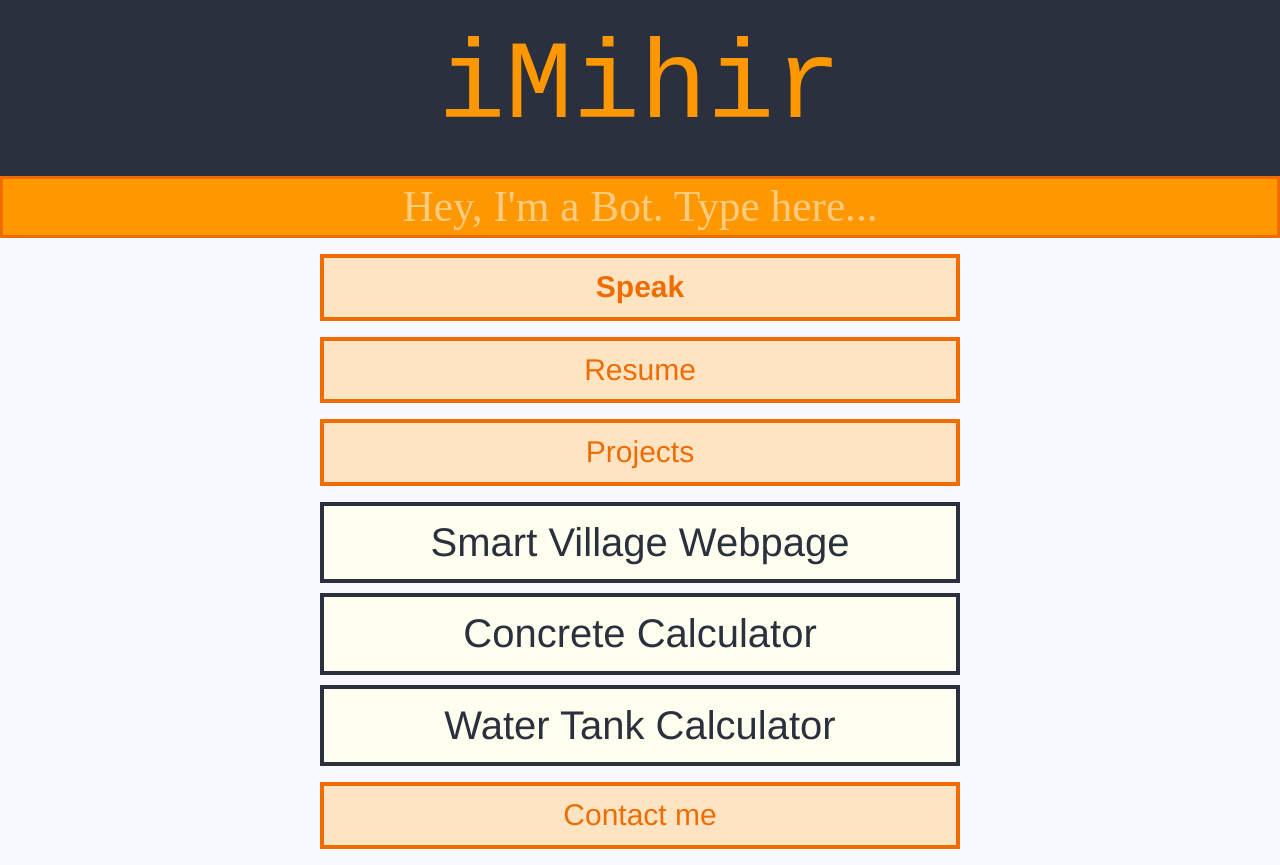
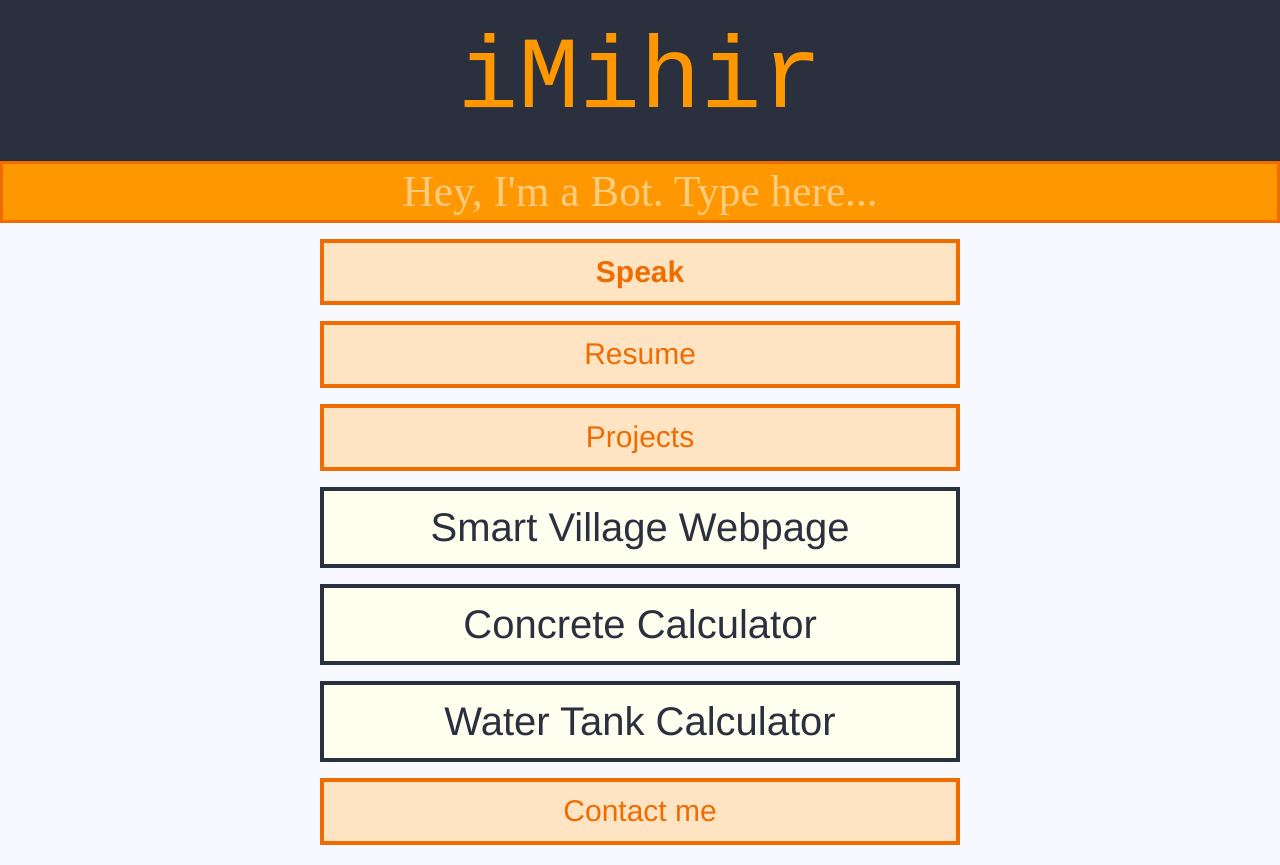
Before and after one commit to patelmihir021021/mygithubpage, a plain HTML site: page index.html in a window 1280 px wide. Both pictures are taken after a click on the element "Projects". Drawn offline with nearby package versions, Linux system fonts and the light colour scheme.

Commit message:
Add files via upload

```diff
--- a/back.css
+++ b/back.css
@@ -1,6 +1,6 @@
 .header {
 	font-family: monospace;
-    font-size: 14vmin;
+    font-size: calc(40pt + 6vmin);
     background: #2b303e;
     color: #ff9800;
     top: 0px;
@@ -44,7 +44,7 @@
     cursor: pointer;
     -webkit-transition-duration: 0.5s;
     transition-duration: 0.5s;
-    margin: 10px;
+    margin: 2vmin;
     -moz-user-select: none;
     -khtml-user-select: none;
     -webkit-user-select: none;
```
